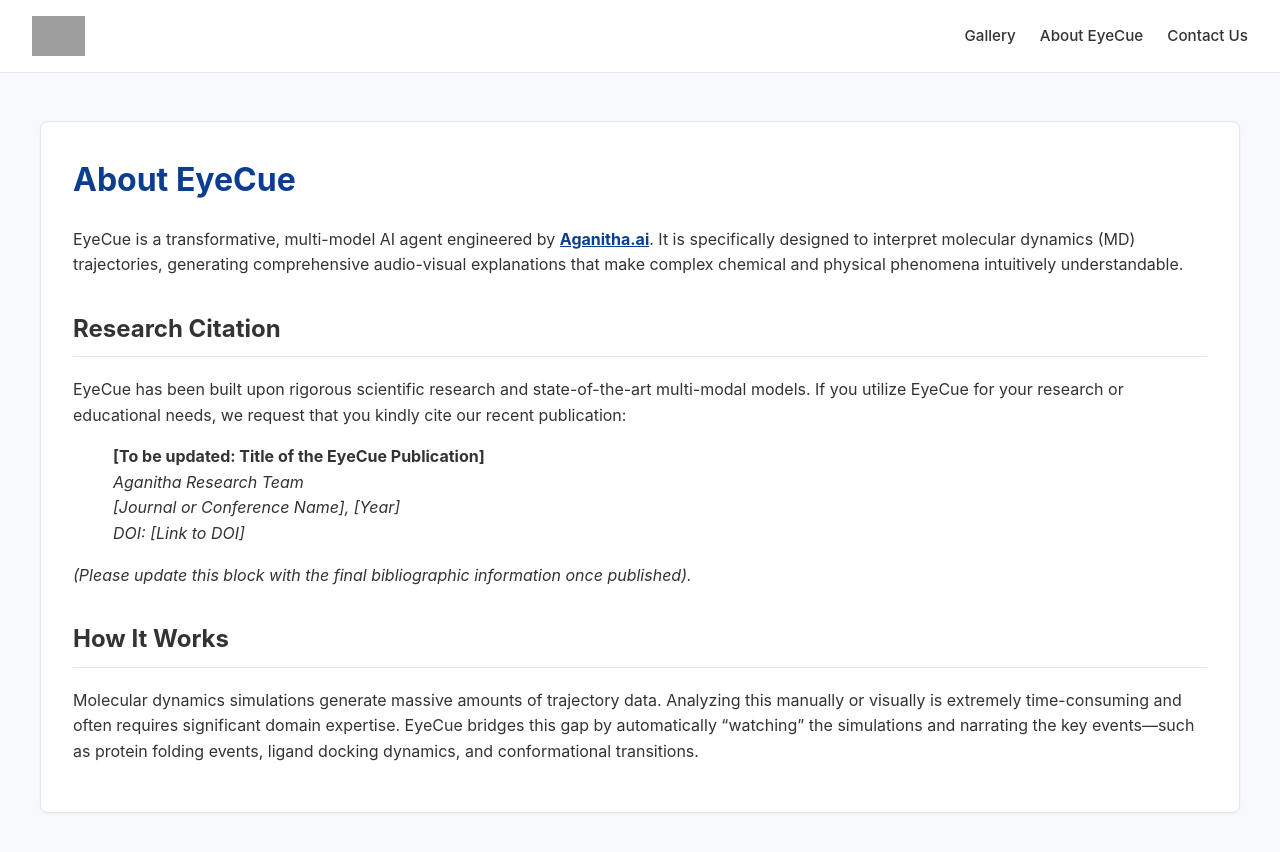
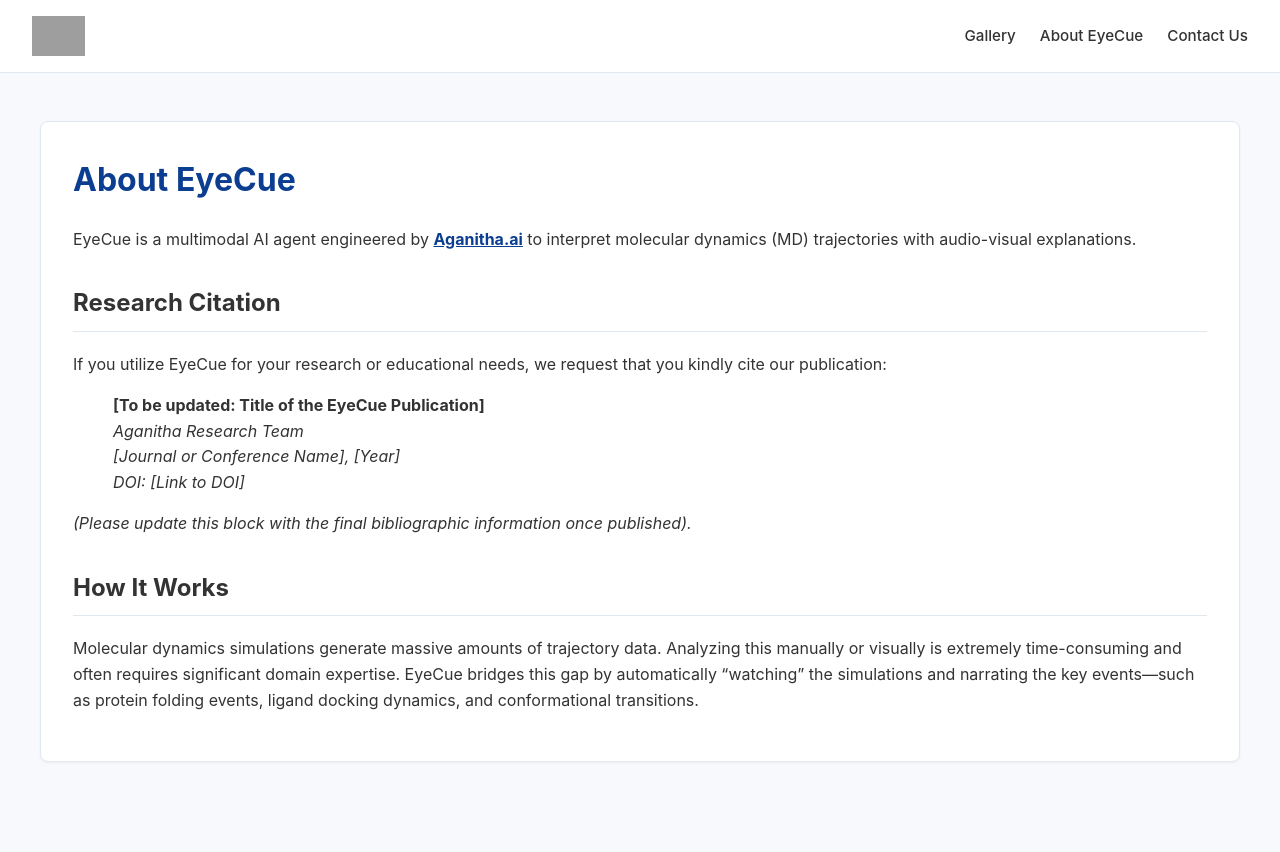
Before and after one commit to aganitha/eyecue, a Jekyll site: the page built from about.md, in a window 1280 px wide and 900 px high. Shown: the top 852 px of the window. Built offline with Jekyll 4.4.1, drawn with Linux system fonts in a browser that asks for light colours; grey boxes are pictures that could not be loaded.

Commit message:
Added README and LICENSE. Updated about.md

```diff
--- a/about.md
+++ b/about.md
@@ -8,11 +8,11 @@
 
 # About EyeCue
 
-EyeCue is a transformative, multi-model AI agent engineered by **[Aganitha.ai](https://www.aganitha.ai/)**. It is specifically designed to interpret molecular dynamics (MD) trajectories, generating comprehensive audio-visual explanations that make complex chemical and physical phenomena intuitively understandable.
+EyeCue is a multimodal AI agent engineered by **[Aganitha.ai](https://www.aganitha.ai/)** to interpret molecular dynamics (MD) trajectories with audio-visual explanations.
 
 ## Research Citation
 
-EyeCue has been built upon rigorous scientific research and state-of-the-art multi-modal models. If you utilize EyeCue for your research or educational needs, we request that you kindly cite our recent publication:
+If you utilize EyeCue for your research or educational needs, we request that you kindly cite our publication:
 
 > **[To be updated: Title of the EyeCue Publication]**
 > *Aganitha Research Team*
```
Also changed, not shown: LICENSE.md (added), README.md (added).
